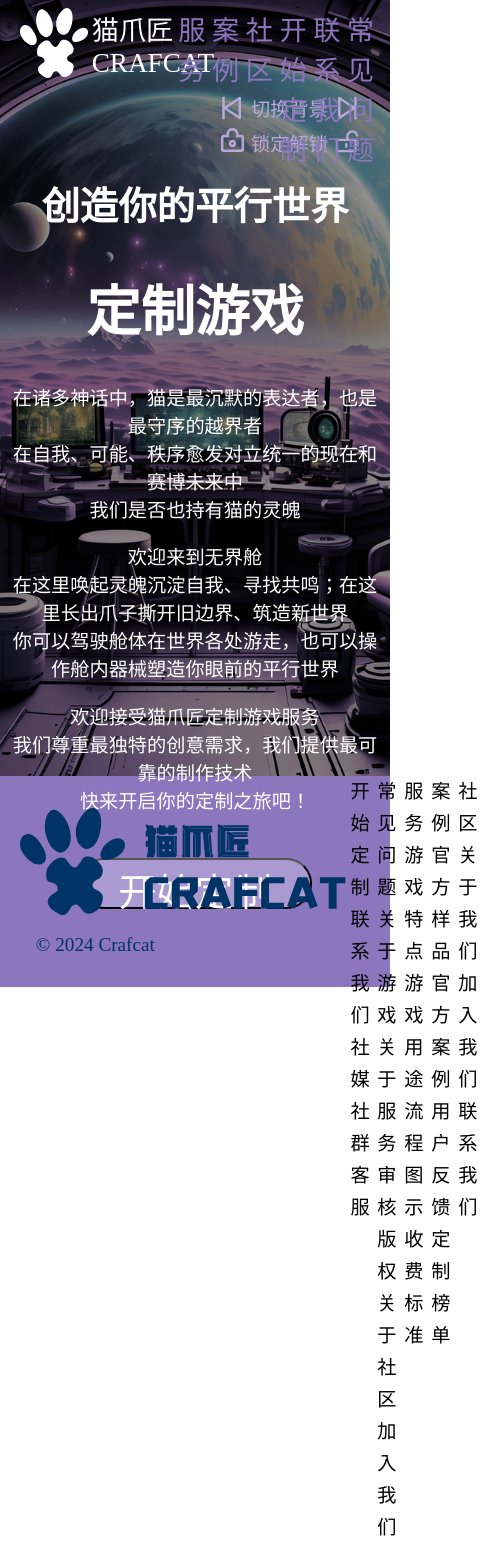
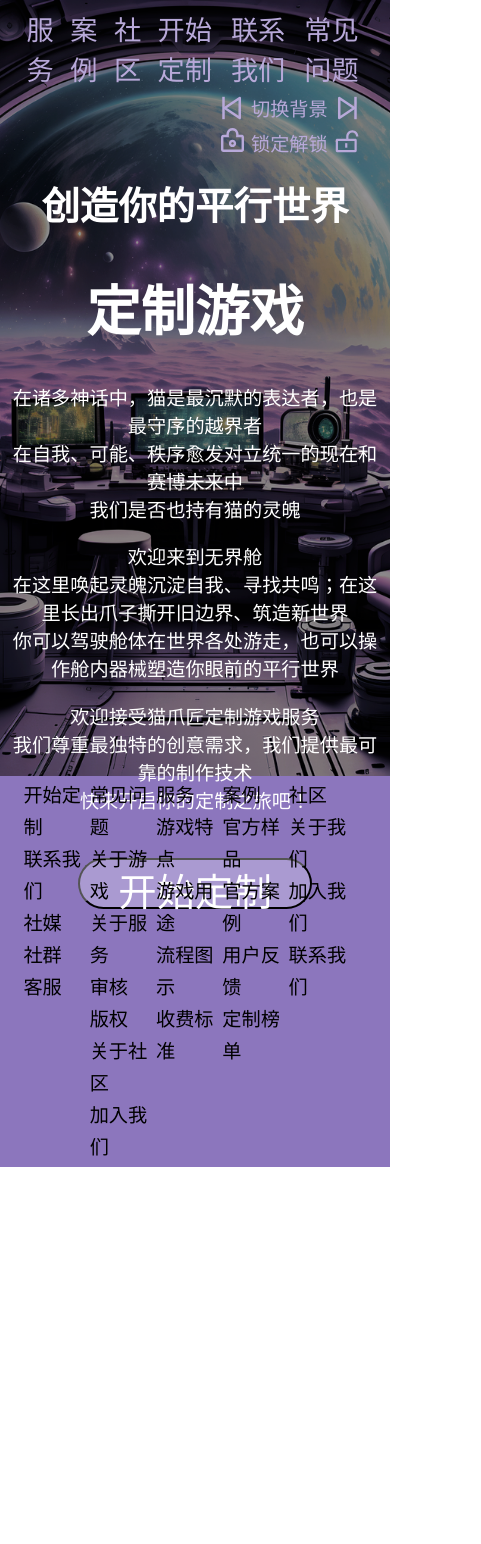
Before and after one commit to P311/crafcat, an Angular app: page /intro in a window 390 px wide. Shown: the whole page, 481 px wide, since content can reach past the window. After the commit the page ends 1167 px from the top, so only its background shows below. Built offline with nearby package versions, Linux system fonts and the light colour scheme.

Commit message:
some changes for mobile view

```diff
--- a/src/app/footer/footer.component.scss
+++ b/src/app/footer/footer.component.scss
@@ -1,7 +1,6 @@
 @import "../../styles.scss";
 
 .container {
-  height: 25vh;
   background-color: $primary-200;
   display: flex;
   padding: 0% 5%;
@@ -18,7 +17,7 @@
 }
 
 #company {
-  font-size: 1.2rem;
+  font-size: $font-sm;
   margin-top: 3%;
   margin-left: 5%;
 }
@@ -32,7 +31,13 @@
 }
 
 .list-container {
-  margin: 0% 1vw;
+  margin: 1% 1vw;
   line-height: 2rem;
-  font-size: 1.2rem;
+  font-size: $font-sm;
 }
+
+@media (max-width: 1026px) {
+  #logo {
+    display: none;
+  }
+}
--- a/src/app/navbar/navbar.component.html
+++ b/src/app/navbar/navbar.component.html
@@ -1,6 +1,6 @@
 <div style="position: absolute; width: 100%; z-index: 100">
   <div class="container">
-    <img src="assets/logo_white.svg" style="height: 70px" />
+    <img src="assets/logo_white.svg" id="logo" style="height: 6vh" />
     <div id="logo-title">
       猫爪匠
       <br />
--- a/src/app/navbar/navbar.component.scss
+++ b/src/app/navbar/navbar.component.scss
@@ -11,18 +11,27 @@
 }
 
 #logo-title {
-  font-size: 1.7rem;
+  font-size: $font-md;
   padding-left: 1%;
 }
 
 .nav-btns {
   display: flex;
-  font-size: 1.7rem;
+  font-size: $font-md;
   width: 100%;
-  color: $primary-200;
+  color: $primary-100;
   flex-direction: row-reverse;
 }
 
 .nav-btn {
   margin: 0% 2%;
 }
+
+@media (max-width: 768px) {
+  #logo {
+    display: none;
+  }
+  #logo-title {
+    display: none;
+  }
+}
```
